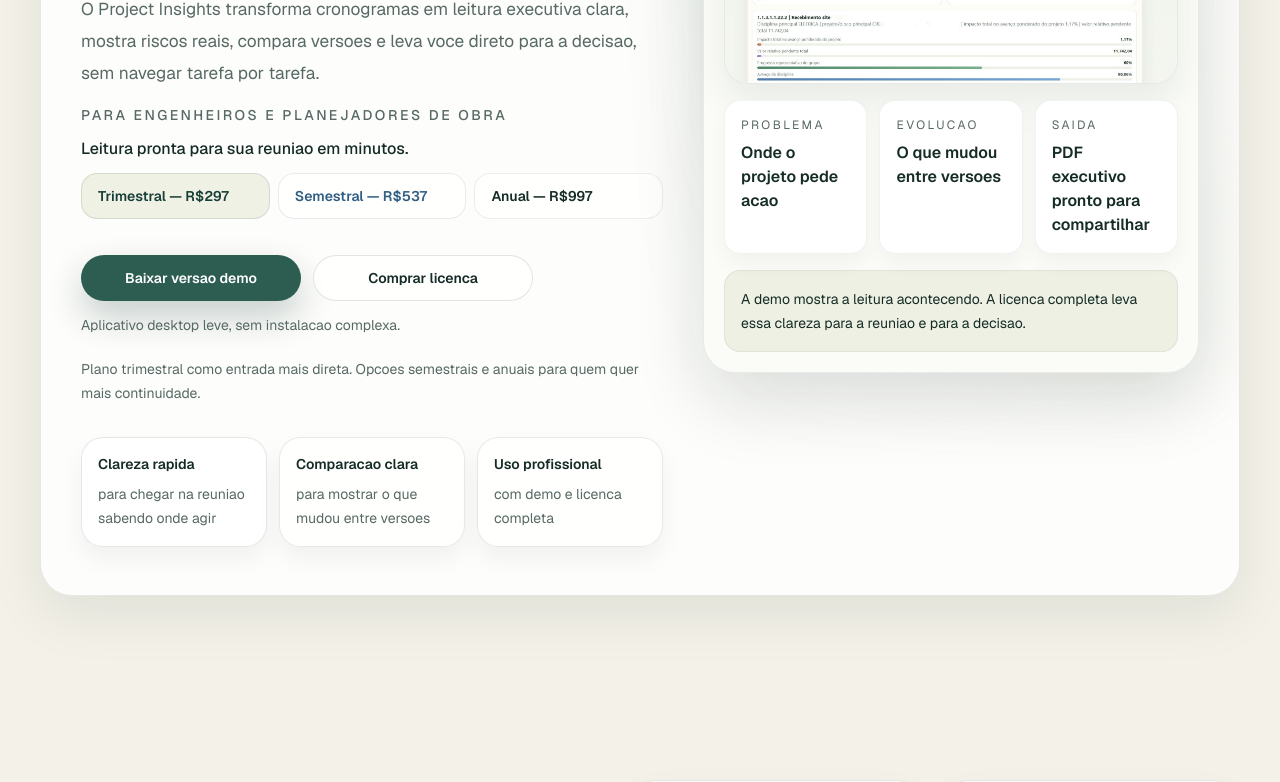
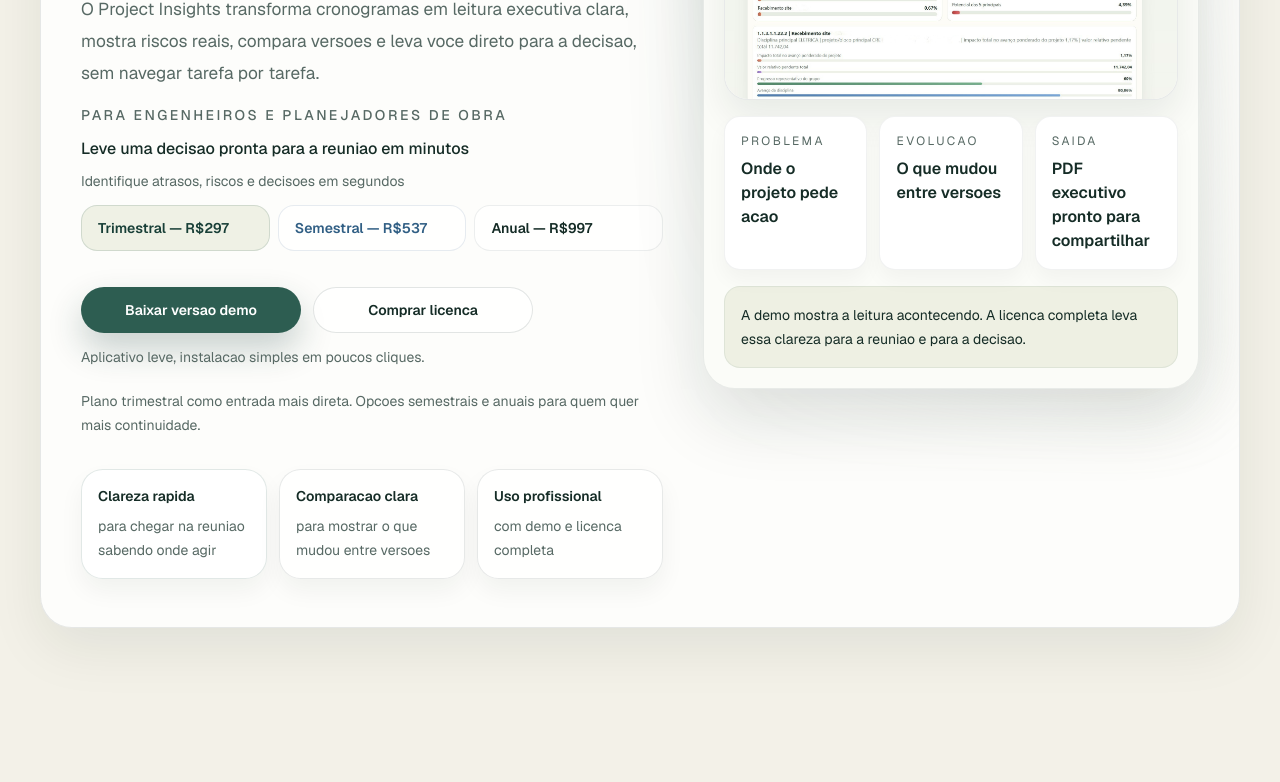
Before and after one commit to Cannalonga/project-insights-site, a Next.js app: page / in a window 1280 px wide. Shown: the part 640-1422 px from the top of the page. Built offline with nearby package versions, Linux system fonts and the light colour scheme; no server answers.

Commit message:
fix(landing): apply final conversion copy refinements

```diff
--- a/src/components/FinalCTASection.tsx
+++ b/src/components/FinalCTASection.tsx
@@ -80,7 +80,7 @@
                 >
                   {plan.title === "Trimestral" ? (
                     <span className="inline-flex rounded-full border border-[rgba(45,93,81,0.16)] bg-[rgba(255,255,255,0.78)] px-3 py-1 text-[10px] font-semibold uppercase tracking-[0.2em] text-[var(--accent-strong)]">
-                      Mais usado para comecar
+                      Mais usado para começar
                     </span>
                   ) : null}
                   <p className="text-xs font-semibold uppercase tracking-[0.24em] text-[var(--muted)]">{plan.title}</p>
@@ -102,6 +102,7 @@
             </div>
 
             <div className="rounded-[1.5rem] border border-[rgba(21,44,38,0.08)] bg-white/72 px-5 py-4 text-sm leading-6 text-[var(--muted)]">
+              <p>Sem contrato, ativacao imediata.</p>
               <p>Ativacao simples e suporte direto por email.</p>
               <p className="mt-2">Liberacao rapida da licenca apos o pagamento.</p>
               <p className="mt-2">
--- a/src/components/HeroSection.tsx
+++ b/src/components/HeroSection.tsx
@@ -34,7 +34,12 @@
             <p className="mt-4 text-sm font-medium uppercase tracking-[0.18em] text-[var(--muted)]">
               Para engenheiros e planejadores de obra
             </p>
-            <p className="mt-3 text-base font-medium text-[var(--foreground)]">Leitura pronta para sua reuniao em minutos.</p>
+            <p className="mt-3 text-base font-medium text-[var(--foreground)]">
+              Leve uma decisao pronta para a reuniao em minutos
+            </p>
+            <p className="mt-2 text-sm leading-6 text-[var(--muted)]">
+              Identifique atrasos, riscos e decisoes em segundos
+            </p>
 
             <div className="mt-3 grid gap-2 text-sm font-semibold sm:grid-cols-3">
               <div className="rounded-[1rem] border border-[rgba(45,93,81,0.16)] bg-[rgba(238,240,227,0.9)] px-4 py-3 text-[var(--accent-strong)]">
@@ -67,7 +72,7 @@
               </a>
             </div>
             <p className="mt-3 max-w-2xl text-sm leading-6 text-[var(--muted)]">
-              Aplicativo desktop leve, sem instalacao complexa.
+              Aplicativo leve, instalacao simples em poucos cliques.
             </p>
 
             <p className="mt-5 max-w-2xl text-sm leading-6 text-[var(--muted)]">
--- a/src/components/MockupSection.tsx
+++ b/src/components/MockupSection.tsx
@@ -15,7 +15,7 @@
             imagem faz o trabalho pesado. O texto so orienta o olhar.
           </p>
           <p className="mt-4 text-sm font-medium text-[var(--foreground)]">
-            Validado em uso real com cronogramas de obra
+            Validado com cronogramas reais de obra e uso em campo
           </p>
         </div>
 
```
